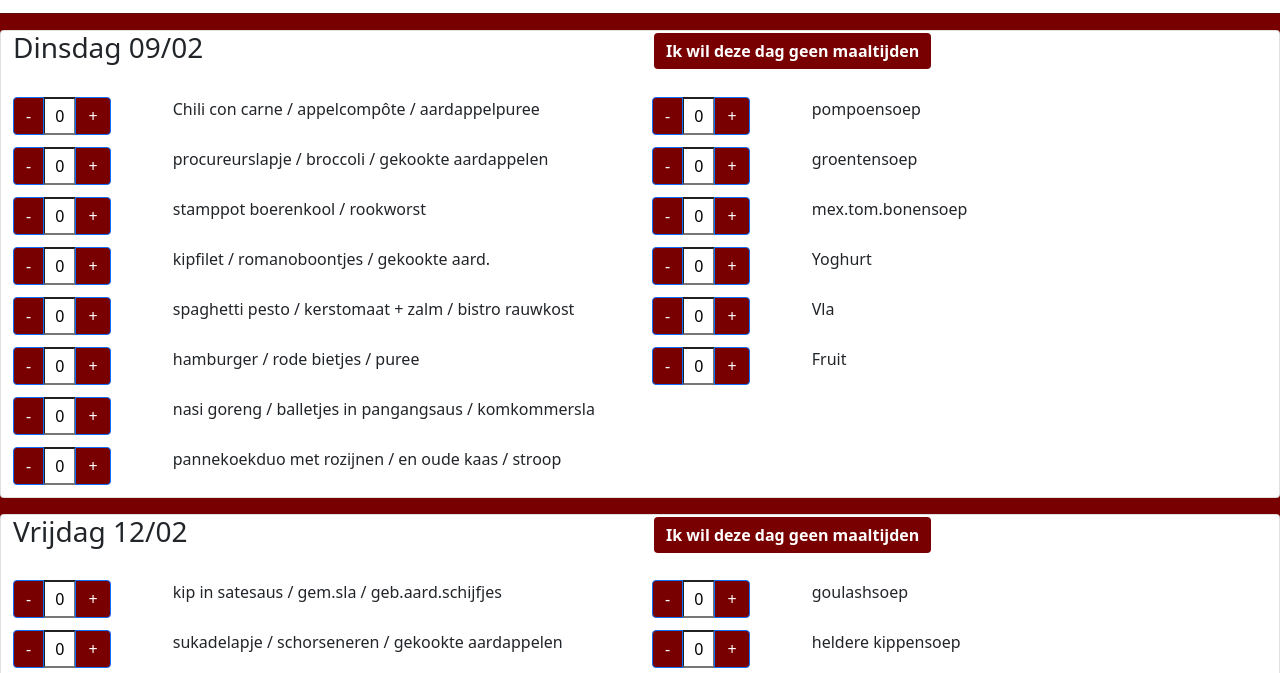
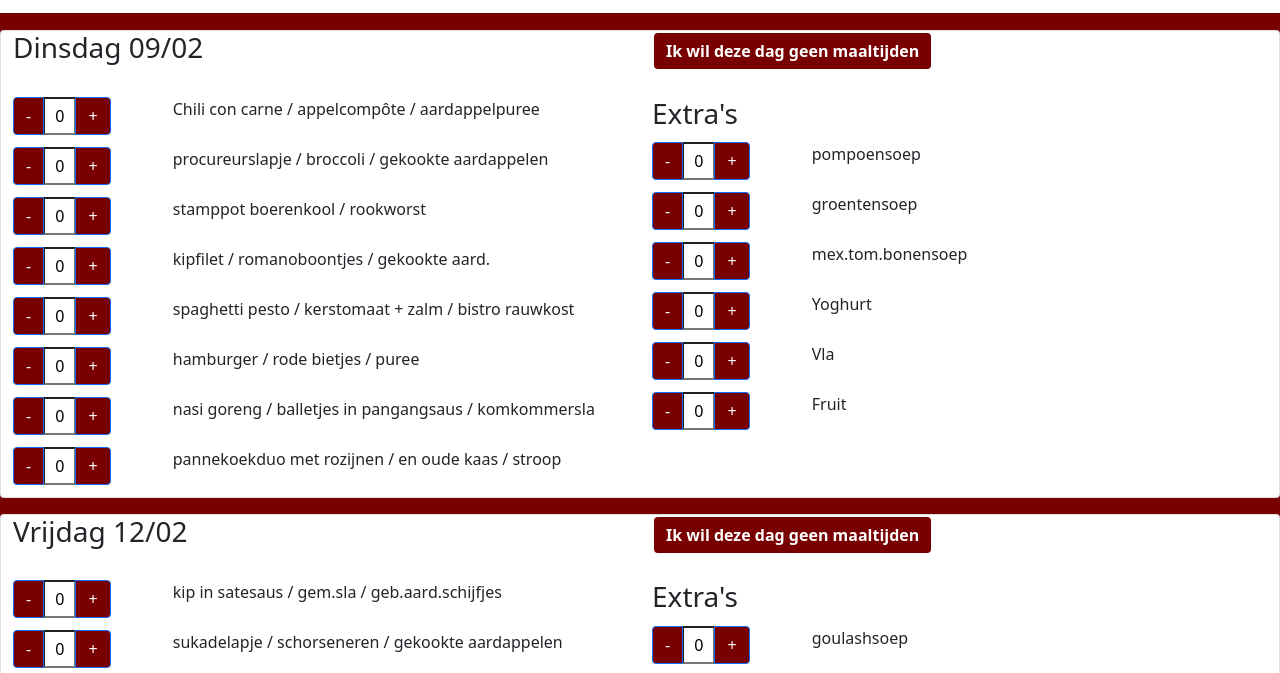
Before and after one commit to Decline-of-Mind/Gotink-Bestellink, a plain HTML site: page index.html in a window 1280 px wide. Shown: the part 252-925 px from the top of the page. Drawn offline with nearby package versions, Linux system fonts and the light colour scheme.

Commit message:
removed unneccesary comments and added h4 with extras above the extras

```diff
--- a/index.html
+++ b/index.html
@@ -173,6 +173,12 @@
                                         </div>
                                         <div class="col-12 col-md-6">
                                             <div class="row mt-2">
+                                                <hr class="d-md-none">
+                                                <div class="col-5 col-lg-3 mb-1">
+                                                    <h3>Extra's</h3>
+                                                </div>
+                                            </div>
+                                            <div class="row">
                                                 <hr class="d-md-none">
                                                 <div class="col-5 col-lg-3 mb-1">
                                                     <span class="input-group">
@@ -388,6 +394,12 @@
                                             <div class="row mt-2">
                                                 <hr class="d-md-none">
                                                 <div class="col-5 col-lg-3 mb-1">
+                                                    <h3>Extra's</h3>
+                                                </div>
+                                            </div>
+                                            <div class="row">
+                                                <hr class="d-md-none">
+                                                <div class="col-5 col-lg-3 mb-1">
                                                     <span class="input-group">
                                                         <button class="btn btn-primary red-bg font-weight-bold" onclick="console.log(document.getElementById('vr-x-1').value);document.getElementById('vr-x-1').value = (parseInt(document.getElementById('vr-x-1').value)-1)">-</button>
                                                         <input type="text" class="text-center quant-width" id="vr-x-1" value="0" min="0" onfocus="if(this.value=='0'){this.value=''}" onblur="if(this.value==''){this.value='0'}">
--- a/main.js
+++ b/main.js
@@ -8,8 +8,3 @@
                 $(this).text("Ik wil deze dag geen maaltijden");
         }
     });
-
-
-// .css('display','flex'))
-// .css('display','none');
-// .css('display', 'flex');
```
Lines whose indentation alone changed are shown as unchanged.
